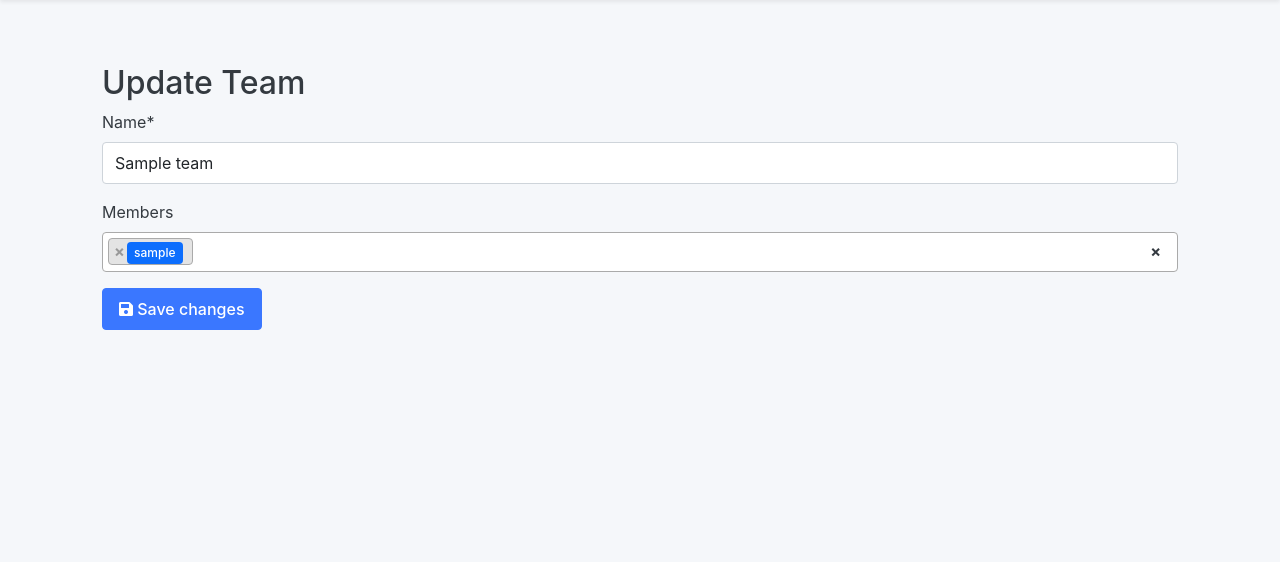
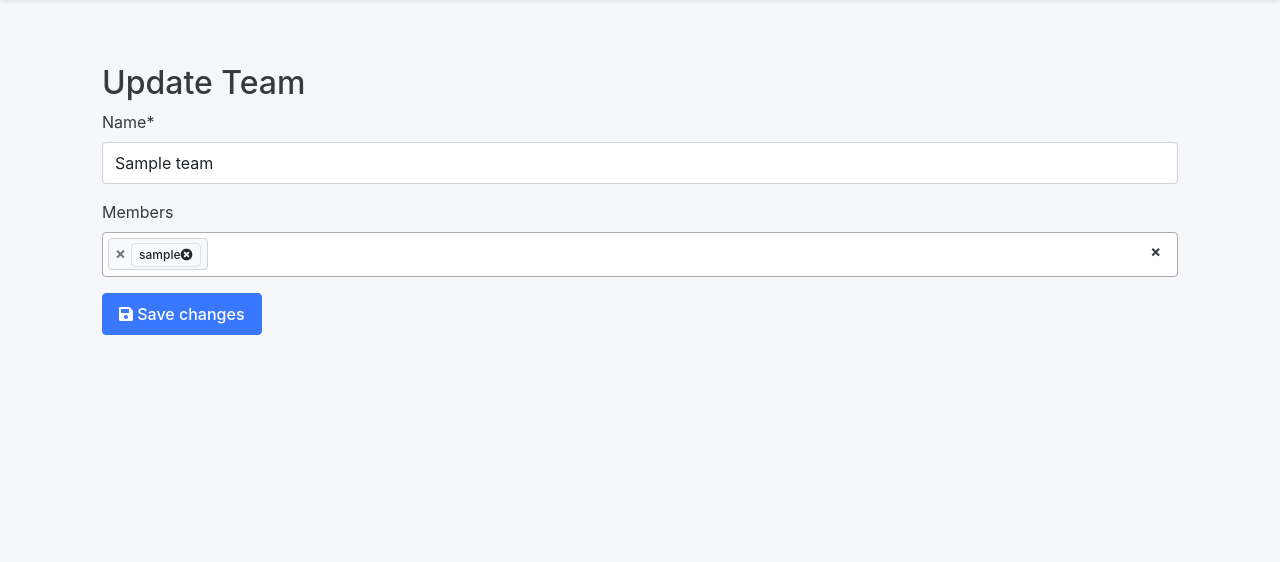
Before and after one commit to ashcarroll/Helm, a Django app: page /teams/1/update/ in a window 1280 px wide. Shown: the part 90-652 px from the top of the page. Run offline with Django 4.2, Linux system fonts and the light colour scheme; a user stored in the database is signed in; tables that the repository leaves empty hold one stand-in row (values such as "Sample post"); grey boxes marked "Sample" are stand-in pictures; some libraries are stand-ins or nearby versions.

Commit message:
Updated Styling to fix weird UI visual conflicts happening with CSS

```diff
--- a/static/css/main.css
+++ b/static/css/main.css
@@ -426,3 +426,41 @@ main {
 .profile-info {
     margin-left: var(--shadow-lg);
 }
+
+
+
+/* Select2 Fixes and Overrides */
+
+/* Fix for blue highlight on selected items */
+.select2-container--default .select2-results__option--highlighted[aria-selected] {
+    background-color: #f8f9fa !important;
+    color: #212529 !important;
+}
+
+.select2-container--default .select2-results__option[aria-selected=true] {
+    background-color: #e9ecef;
+}
+
+/* Fix for the selection pills */
+.select2-container--default .select2-selection--multiple .select2-selection__choice {
+    background-color: #f8f9fa;
+    border: 1px solid #ced4da;
+    border-radius: 4px;
+    padding: 2px 6px;
+    margin-right: 5px;
+    color: #212529;
+}
+
+/* Remove the blue numbered button */
+.select2-selection__choice__remove {
+    border: none !important;
+    background: none !important;
+    color: #6c757d !important;
+    margin-right: 4px;
+}
+
+/* Clean up the remove button spacing */
+.select2-container--default .select2-selection--multiple .select2-selection__choice__remove {
+    margin-right: 5px;
+    color: #6c757d;
+}
--- a/static/js/team-form.js
+++ b/static/js/team-form.js
@@ -8,7 +8,8 @@ $(document).ready(function() {
         // Tags-like visual style
         templateSelection: function(data) {
             if (!data.id) { return data.text; }
-            return $('<span class="badge bg-primary me-1">' + data.text + '</span>');
-        }
+            return $('<span class="badge bg-light text-dark border">' + data.text + '<i class="fas fa-times-circle"></i></span>');
+        },
+        selectionCssClass: 'select2-selection--clean'
     });
 });
```
